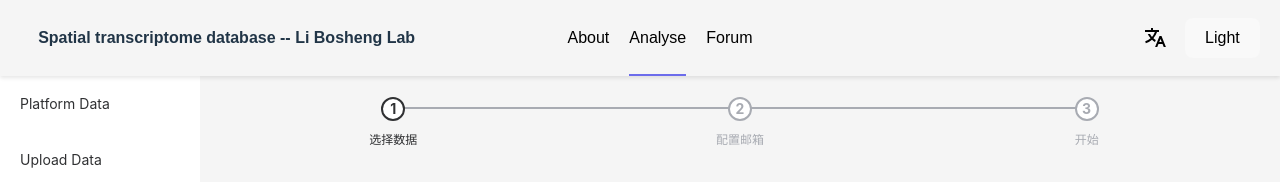
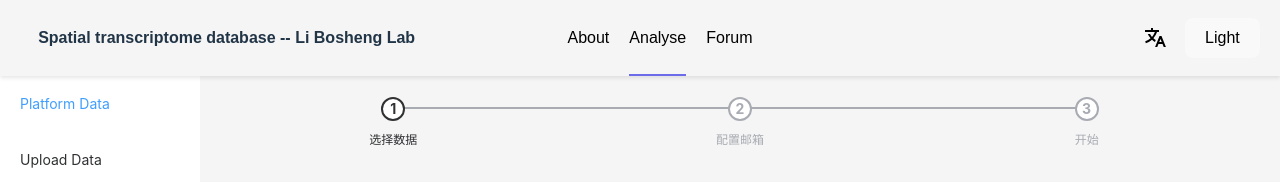
Before and after one commit to SuLea-IT/PM-System-Beta-Front, a Vue app: page /analyse in a window 1280 px wide. Shown: the top 182 px of the page. Built offline with nearby package versions, Linux system fonts and the light colour scheme.

Commit message:
更改MainLayout中默认选中菜单项的值

```diff
--- a/src/layouts/MainLayout.vue
+++ b/src/layouts/MainLayout.vue
@@ -29,7 +29,7 @@ import { ref } from "vue";
 import { useRouter } from "vue-router";
 import Navbar from "../components/Navbar.vue";
 
-const activeMenu = ref("feature1"); // 设置默认选中的菜单项
+const activeMenu = ref("Platform"); // 设置默认选中的菜单项
 const router = useRouter();
 
 const handleSelect = (key) => {
```
